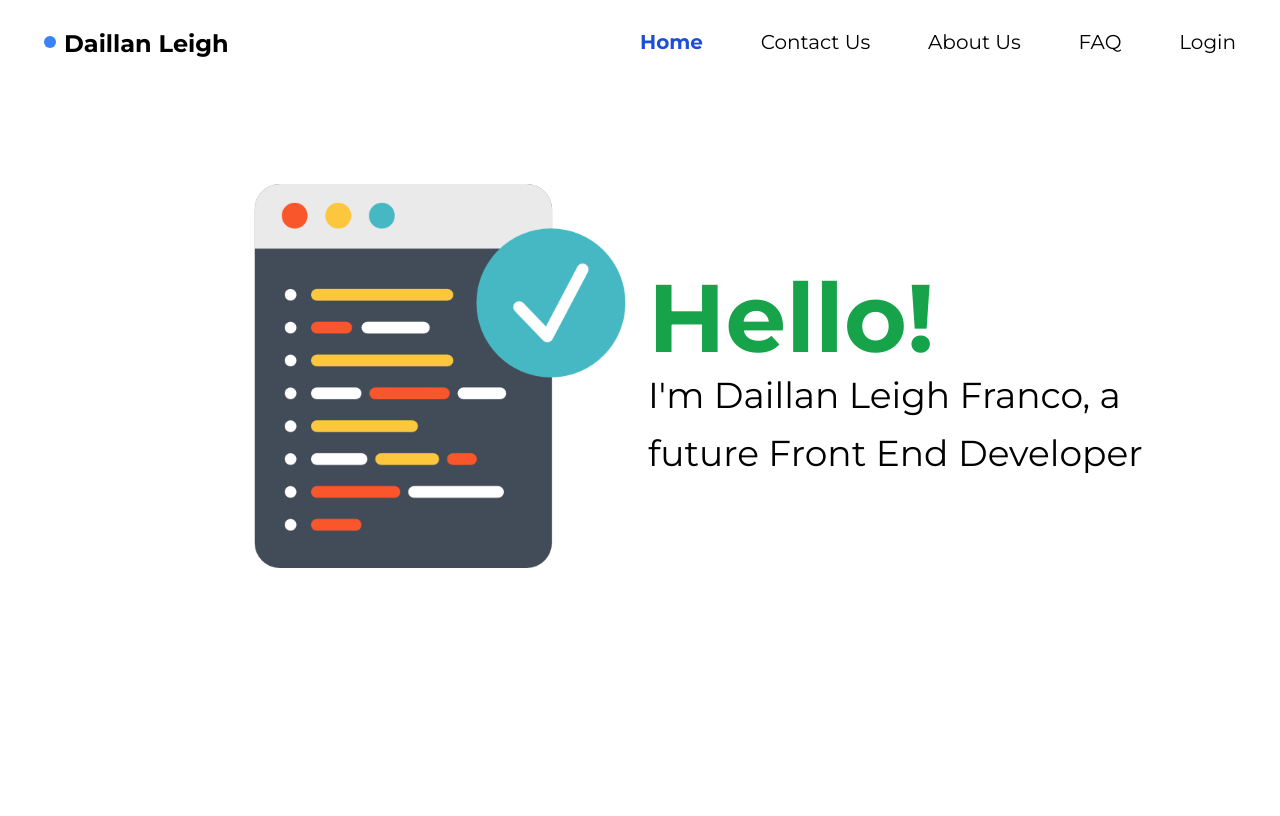
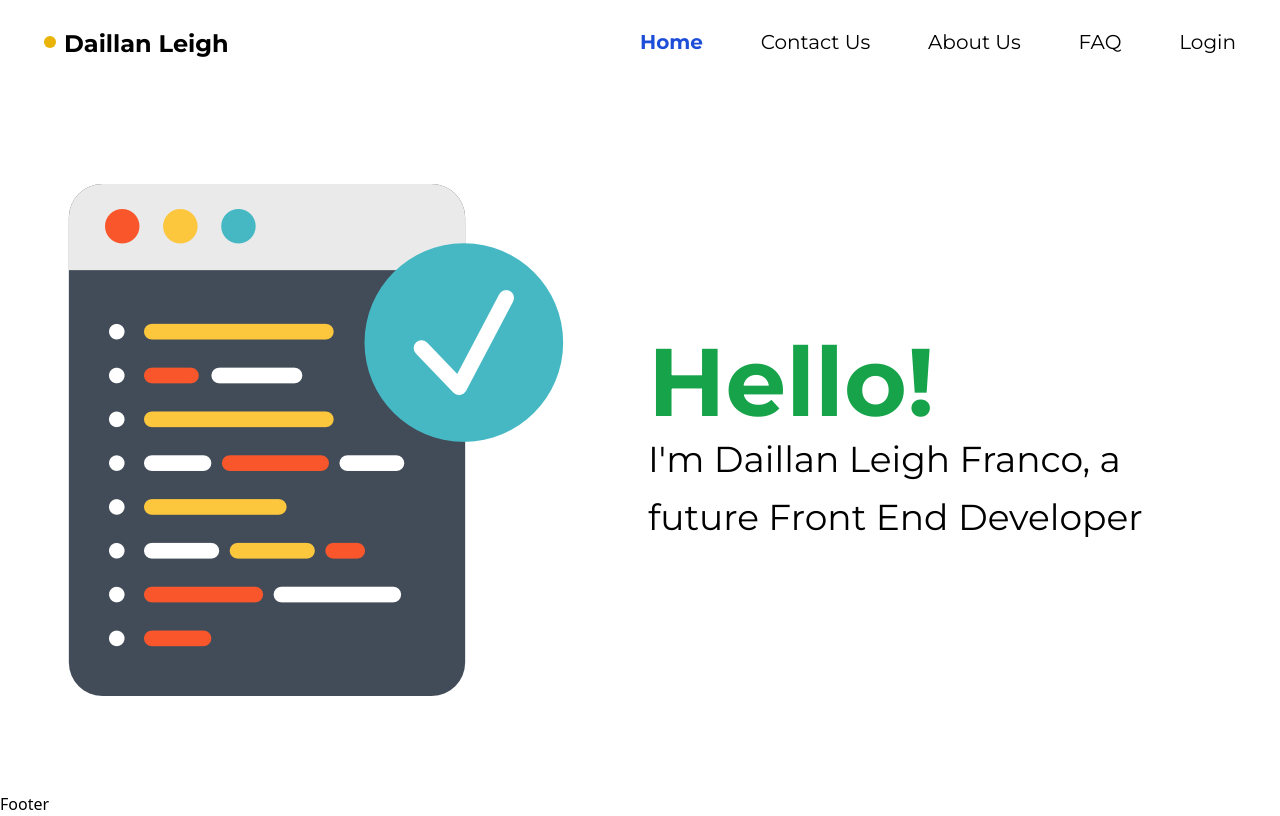
Before and after one commit to LeighDaillan/My-App, a Next.js app: page / in a window 1280 px wide. Built offline with nearby package versions, Linux system fonts and the light colour scheme.

Commit message:
rename the old files and seperate the header and footer from pages to components directory

```diff
--- /dev/null
+++ b/components/footer.js
@@ -0,0 +1,9 @@
+const Footer = function () {
+  return (
+    <div>
+      <h1>Footer</h1>
+    </div>
+  );
+};
+
+export default Footer;
--- /dev/null
+++ b/components/layout.js
@@ -0,0 +1,14 @@
+// components/layout.js
+
+import Navbar from "./navbar";
+import Footer from "./footer";
+
+export default function Layout({ children }) {
+  return (
+    <>
+      <Navbar />
+      <main>{children}</main>
+      <Footer />
+    </>
+  );
+}
--- /dev/null
+++ b/components/navbar.js
@@ -0,0 +1,40 @@
+import { useRouter } from "next/router";
+import Link from "next/link";
+
+const Navbar = function () {
+  const router = useRouter();
+  const activeDesign = "text-blue-700 font-bold";
+
+  return (
+    <nav className="w-full inline-block p-3">
+      <div className="grid grid-cols-2 my-4 mx-8">
+        <div>
+          <span className="h-3 w-3 bg-yellow-500 rounded-full inline-block mb-1"></span>
+          <h1 className="font-mont font-bold text-2xl inline-block mx-2">
+            Daillan Leigh
+          </h1>
+        </div>
+
+        <ul className="flex justify-between font-mont text-xl">
+          <li className={router.route === "/" ? activeDesign : ""}>
+            <Link href="./">Home</Link>
+          </li>
+          <li className={router.route === "/contact-us" ? activeDesign : ""}>
+            <Link href="./contact-us">Contact Us</Link>
+          </li>
+          <li className={router.route === "/about-us" ? activeDesign : ""}>
+            <Link href="./about-us"> About Us</Link>
+          </li>
+          <li className={router.route === "/FAQ" ? activeDesign : ""}>
+            <Link href="./FAQ">FAQ</Link>
+          </li>
+          <li>
+            <button>Login</button>
+          </li>
+        </ul>
+      </div>
+    </nav>
+  );
+};
+
+export default Navbar;
--- a/pages/Navigation/navigation-bar.js
+++ /dev/null
@@ -1,43 +0,0 @@
-import Link from "next/link";
-import dynamic from "next/dynamic";
-import { Fragment } from "react";
-
-const NavigationBar = function (props) {
-  const activePage = props.page;
-  console.log(activePage);
-
-  const activeDesign = "text-blue-700 font-bold";
-
-  return (
-    <nav className="w-full inline-block p-3">
-      <div className="grid grid-cols-2 my-4 mx-8">
-        <div>
-          <span className="h-3 w-3 bg-blue-500 rounded-full inline-block mb-1"></span>
-          <h1 className="font-mont font-bold text-2xl inline-block mx-2">
-            Daillan Leigh
-          </h1>
-        </div>
-
-        <ul className="flex justify-between font-mont text-xl">
-          <li className={activePage === "Home" ? activeDesign : ""}>
-            <Link href="./">Home</Link>
-          </li>
-          <li className={activePage === "Contact Us" ? activeDesign : ""}>
-            <Link href="./ContactUs">Contact Us</Link>
-          </li>
-          <li className={activePage === "About Us" ? activeDesign : ""}>
-            <Link href="./AboutUs"> About Us</Link>
-          </li>
-          <li className={activePage === "FAQ" ? activeDesign : ""}>
-            <Link href="./FAQ">FAQ</Link>
-          </li>
-          <li>
-            <button>Login</button>
-          </li>
-        </ul>
-      </div>
-    </nav>
-  );
-};
-
-export default NavigationBar;
--- a/pages/_app.js
+++ b/pages/_app.js
@@ -1,7 +1,12 @@
+// pages/_app.js
+
+import Layout from "../components/layout";
 import "../styles/globals.css";
 
-function MyApp({ Component, pageProps }) {
-  return <Component {...pageProps} />;
+export default function MyApp({ Component, pageProps }) {
+  return (
+    <Layout>
+      <Component {...pageProps} />
+    </Layout>
+  );
 }
-
-export default MyApp;
--- a/pages/AboutUs/index.js
+++ b/pages/about-us/index.js
@@ -1,10 +1,10 @@
 import { Fragment } from "react";
-import NavigationBar from "../Navigation/navigation-bar.js";
+// import NavigationBar from "../Navigation/navigation-bar.js";
 
 const AboutUs = function () {
   return (
     <Fragment>
-      <NavigationBar page="About Us"></NavigationBar>
+      {/* <NavigationBar page="About Us"></NavigationBar> */}
       <h1 className="text-3xl font-bold underline">About Us Page</h1>
     </Fragment>
   );
--- a/pages/ContactUs/index.js
+++ b/pages/contact-us/index.js
@@ -1,5 +1,5 @@
 import { Fragment } from "react";
-import NavigationBar from "../Navigation/navigation-bar.js";
+// import NavigationBar from "../Navigation/navigation-bar.js";
 import $ from "jquery";
 
 let container = [];
@@ -32,7 +32,7 @@ const ContactUs = function () {
 
   return (
     <Fragment>
-      <NavigationBar page="Contact Us"></NavigationBar>
+      {/* <NavigationBar page="Contact Us"></NavigationBar> */}
 
       <div className="bg-slate-300 h-auto w-auto p-10 font-pop">
         <div className="ml-10 mt-5">
--- a/pages/index.js
+++ b/pages/index.js
@@ -1,15 +1,18 @@
 import React from "react";
+import Image from "next/image";
 import { Fragment } from "react";
-import { LoremIpsum } from "react-lorem-ipsum";
-import NavigationBar from "./Navigation/navigation-bar.js";
+import codeImg from "../public/code.png";
 
 const HomePage = function () {
   return (
     <Fragment>
-      <NavigationBar page="Home"></NavigationBar>
-
       <div className="grid grid-cols-2 gap-4 items-center py-24">
-        <img src="./code.png" className="h-96 justify-self-end" />
+        <Image
+          src={codeImg}
+          className="justify-self-end"
+          alt="code image"
+          objectFit="contain"
+        />
         <div className="justify-center leading-relaxed">
           <h1 className="font-mont text-green-600 font-bold text-8xl">
             Hello!
```
